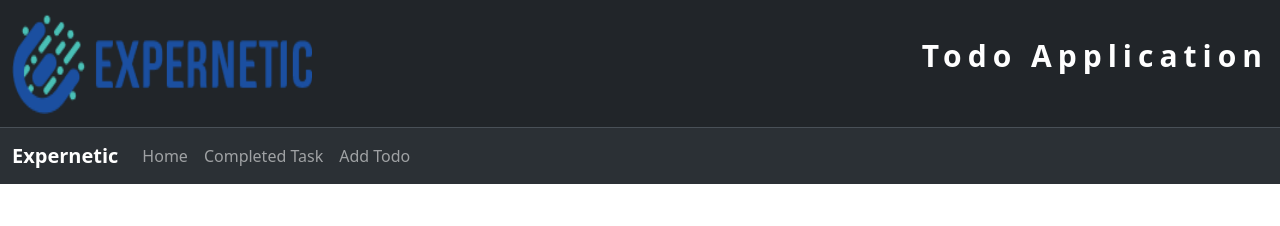
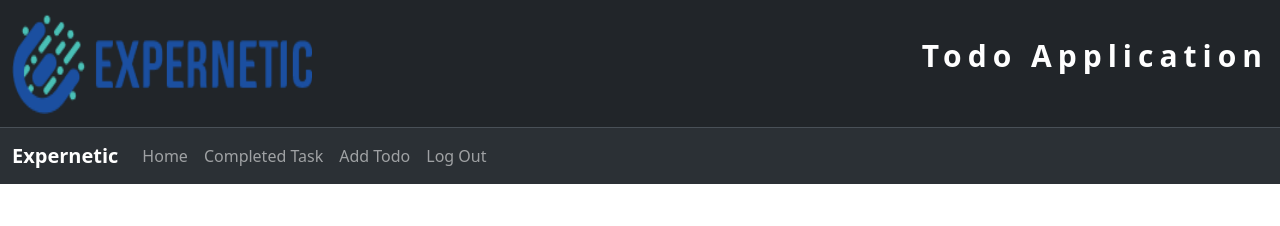
Before and after one commit to HiranSasitha/todo-frontend, a React (Create React App) app: page /update-todo/1 in a window 1280 px wide. Shown: the top 226 px of the page. Built offline with nearby package versions, Linux system fonts and the light colour scheme; no server answers.

Commit message:
feat: completed user Log out

```diff
--- a/src/Header.tsx
+++ b/src/Header.tsx
@@ -1,7 +1,13 @@
 
-import { Link } from "react-router-dom";
+import { Link, useNavigate } from "react-router-dom";
 
 const Header = () => {
+    const navigate = useNavigate();
+
+    const handleLogOut = ()=>{
+        localStorage.removeItem("token");
+        navigate("/");
+      }
   return (
     <>
       <nav className="n1 navbar bg-dark border-bottom border-body" data-bs-theme="dark">
@@ -31,6 +37,11 @@ const Header = () => {
               <li className="nav-item">
                 <Link className="nav-link" to={"/add-todo"}>Add Todo</Link>
               </li>
+              <li className="nav-item">
+                <button className="nav-link" onClick={handleLogOut}>
+                  Log Out
+                </button>
+              </li>
             </ul>
           </div>
         </div>
--- a/src/auth/RegisterUser.tsx
+++ b/src/auth/RegisterUser.tsx
@@ -1,6 +1,6 @@
 import axios from "axios";
 import { useState, ChangeEvent, FormEvent } from "react";
-import { useNavigate } from "react-router-dom";
+import { Link, useNavigate } from "react-router-dom";
 
 const RegisterUser: React.FC = () => {
     const [username, setUsername] = useState<string>("");
@@ -45,7 +45,7 @@ const RegisterUser: React.FC = () => {
 
             if (response.status === 200) {
                 alert("Success Register");
-                navigate("/auth/login");
+                navigate("/");
             } else {
                 alert("Register Failed");
                 window.location.reload();
@@ -82,6 +82,9 @@ const RegisterUser: React.FC = () => {
                     </button>
                 </form>
             </div>
+            <div className="text-center mb-5 fw-bold">
+                <Link className="mx-4 text-decoration-none " to={"/"}>Loging</Link>
+            </div>
         </>
     );
 };
```
